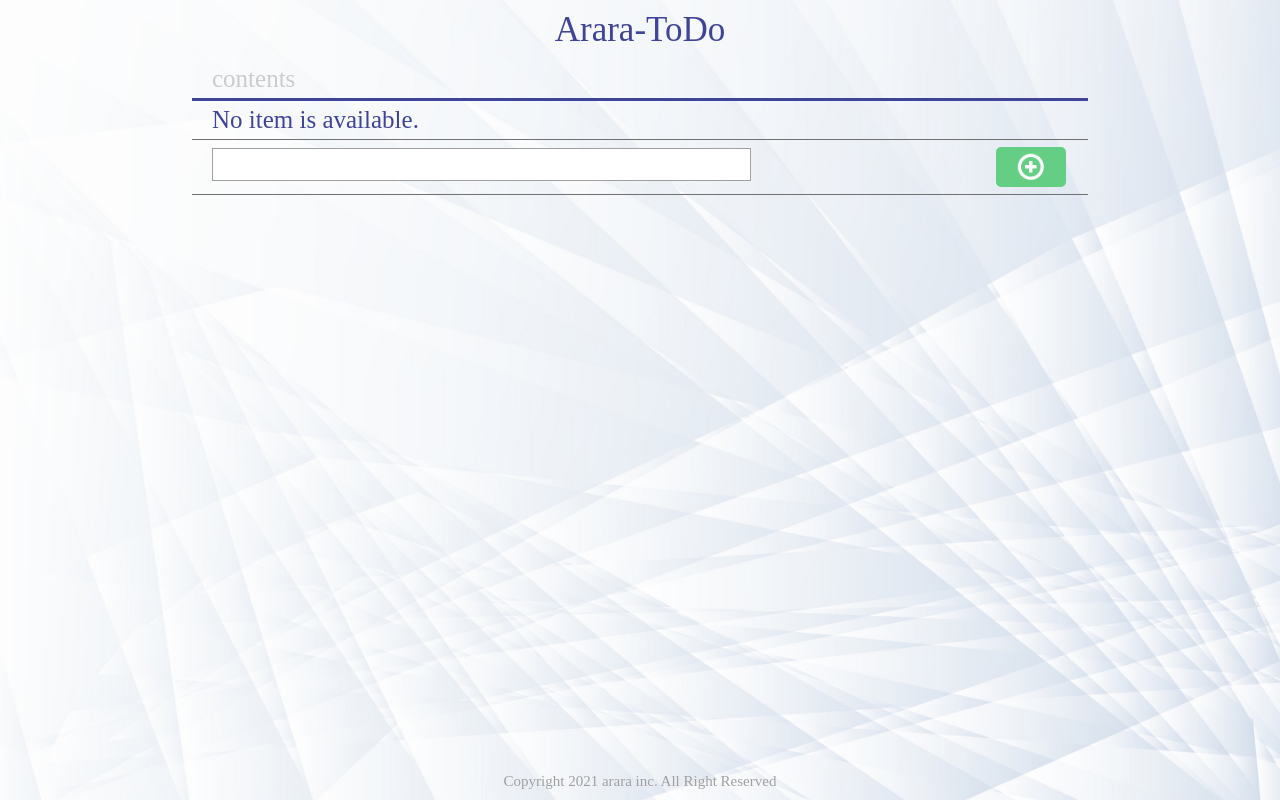
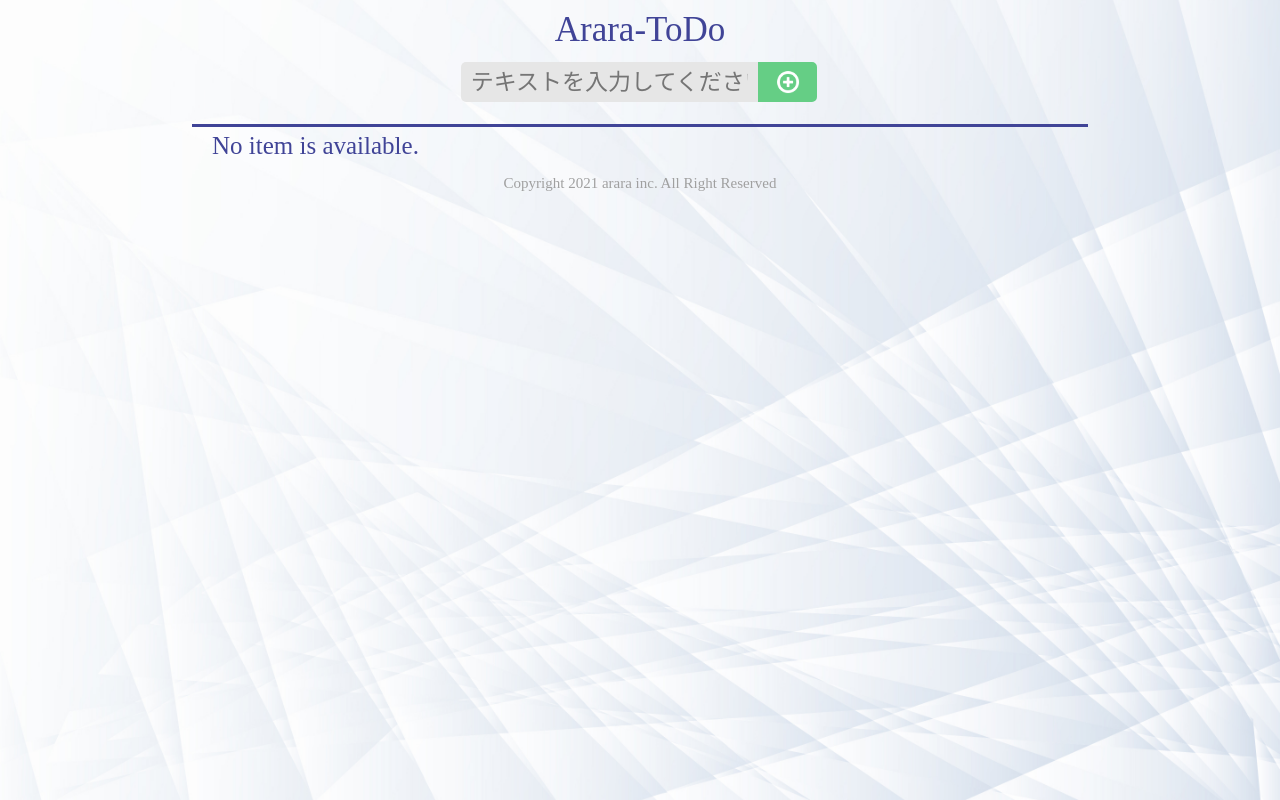
Before and after one commit to arara-ichihara/arara-todo, a Django app: page /araraTodoApp/ in a window 1280 px wide. Run offline with Django 3.2, Linux system fonts and the light colour scheme; data that the repository does not hold is empty.

Commit message:
Editing form design

```diff
--- a/araraTodoApp/templates/araraTodoApp/index.html
+++ b/araraTodoApp/templates/araraTodoApp/index.html
@@ -9,13 +9,17 @@
     <!-- ヘッダー -->
     <header>
         <h1>Arara-ToDo</h1>
+        <form action="/addTodo/" method="post">{% csrf_token%}
+            <p><input type="text" name="content" placeholder="テキストを入力してください"></p>
+            <button type="submit">
+                <img src="{% static 'image/add_icon1.png' %}" alt="追加">
+                <img src="{% static 'image/add_icon2.png' %}" alt="追加">
+            </button>
+        </form>
     </header>
     <!-- ヘッダー終了 -->
     <!-- メイン -->
     <main>
-      <div>
-        <p>contents</p>
-      </div>
       <content>
           <ul>
             {% if todo_list %}
@@ -39,15 +43,6 @@
                 <p>No item is available.</p>
               </li>
             {% endif %}
-            <li>
-              <form action="/addTodo/" method="post">{% csrf_token%}
-                  <p><input type="text" name="content"></p>
-                  <button type="submit">
-                      <img src="{% static 'image/add_icon1.png' %}" alt="追加">
-                      <img src="{% static 'image/add_icon2.png' %}" alt="追加">
-                  </button>
-              </form>
-            </li>
           </ul>
     </content>
     </main>
--- a/static/style.css
+++ b/static/style.css
@@ -14,7 +14,7 @@ body {
     min-width: 1000px;
 }
 header,main,footer {
-    width: 80%;
+    width: 70%;
     margin: 0 auto;
 }
 a {
@@ -34,6 +34,9 @@ img {
 /* 初期化設定終了 */
 
 /* ヘッダーデザイン*/
+header {
+    border-bottom: #404497 3px solid;
+}
 header h1 {
     text-align:center;
     color: 404497;
@@ -41,20 +44,36 @@ header h1 {
     font-weight: 100;
     padding: 10px 0;
 }
+
+/* 追加formデザイン */
+header form {
+    width: 40%;
+    margin: 0 auto 20px;
+    display: flex;
+    justify-content: space-between;
+}
+header form p {
+    width: 100%;
+}
+header form input[type=text] {
+    display: block;
+    background: #e6e6e6;
+    width: 100%;
+    margin: 2px 0;
+    padding: 6.5px 10px;
+    font-size: 23px;
+    border: none;
+    border-radius: 5px 0 0 5px;
+}
+header form input:focus{
+    outline: none;
+}
+
 /* ヘッダーデザイン終了*/
 
 /* メインデザイン */
 main {
     width: 70%;
-    margin: 0 auto;
-}
-main > div {
-    border-bottom: #404497 3px solid;
-}
-main > div p {
-    color: #CBCBCB;
-    font-weight: 100;
-    padding: 5px 20px;
 }
 
 /* リストデザイン */
@@ -67,6 +86,9 @@ main > content li {
     border-bottom: #707070 1px solid;
     justify-content:space-between;
 }
+main > content li:last-child {
+    border: none;
+}
 main > content li div{
     display: flex;
     justify-content: flex-end;
@@ -74,11 +96,13 @@ main > content li div{
 }
 main > content li p {
     overflow-wrap: break-word;
+    display: inline-block;
+    width: 80%;
 }
 
 /* ボタンの基本の形 */
-main > content li button,
-main > content li a {
+button,
+li a {
     width: 70px;
     height: 40px;
     font-size: 15px;
@@ -95,41 +119,43 @@ main > content li a {
 }
 
 /* 編集ボタン */
-main > content li a:first-child {
+li a:first-child {
     background: #a0a0a0;
     border: solid #a0a0a0 2px;
 }
-main > content li a:first-child:hover {
+li a:first-child:hover {
     background: #fff;
     color: #a0a0a0;
     border: solid #a0a0a0 2px;
 }
 
 /* 削除ボタンのデザイン */
-main > content li a {
+li a {
     background: #c74f4f;
     border: solid #c74f4f 2px;
 }
-main > content li a:hover {
+li a:hover {
     background: #fff;
     color: #c74f4f;
     border: solid #c74f4f 2px;
 }
 
 /* 追加ボタンのデザイン */
-main > content li:last-child button {
+button {
     border: solid #65ce85 2px;
     background: #65ce85;
+    border-radius: 0 5px 5px 0;
+    margin: 2px 2px 2px 0;
 }
-main > content li:last-child button:hover {
+button:hover {
     border: solid #65ce85 2px;
     background: #fff;
     color: #65ce85;
 }
 
 /* hover時の画像のon off */
-main > content li a img,
-main > content li button img  {
+li a img,
+button img  {
 	position: absolute;
 	top: 50%;
 	left: 50%;
@@ -137,40 +163,14 @@ main > content li button img  {
 	width: 40%;
 	display: block;
 }
-main > content li a:hover img:nth-of-type(2),
-main > content li button:hover img:nth-of-type(2) {
+li a:hover img:nth-of-type(2),
+button:hover img:nth-of-type(2) {
 	opacity: 0;
 }
 
-/* 追加formデザイン */
-main > content li form {
-    width: 100%;
-    display: flex;
-    justify-content: space-between;
-}
-main > content li p input[type=text] {
-    width: 90%;
-    border: 1px solid #a0a0a0;
-    margin: 3px 0;
-    padding: 2px 10px;
-    font-size: 23px;
-}
-
-/* コンテンツ内のテキストデザイン */
-main > content p {
-    display: inline-block;
-    width: 70%;
-}
 /* メインデザイン終了 */
 
 /* フッターデザイン */
-footer {
-    position: absolute;
-    bottom: 0;
-    left: 0;
-    right: 0;
-}
-
 footer p {
     color: #a0a0a0;
     font-size: 15px;
```
